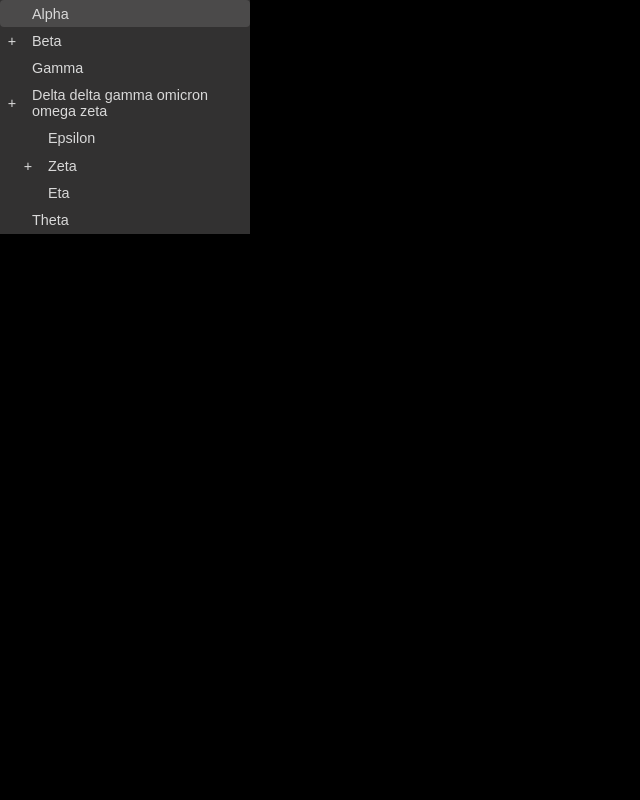
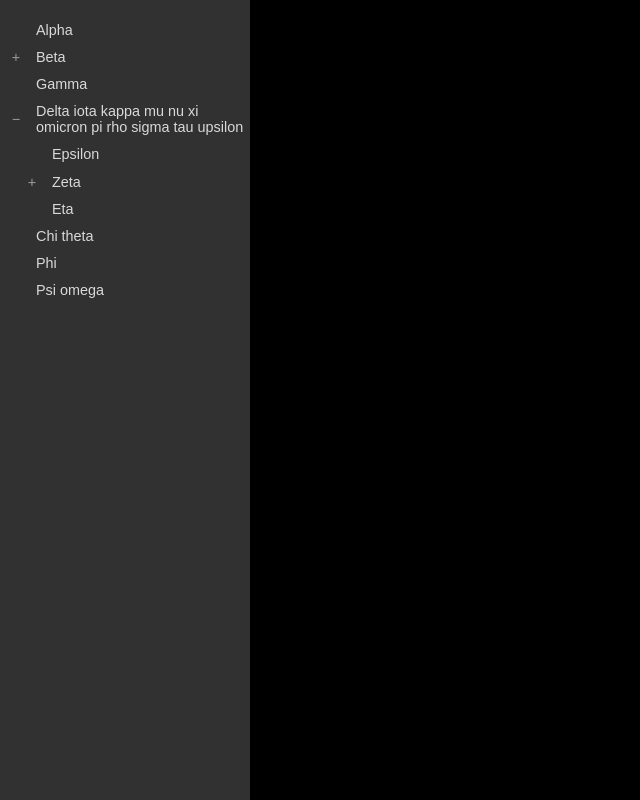
Before and after one commit to gozhev/web-nav-tree, a plain HTML site: page index.html in a window 1280 px wide. Shown: the whole page, without its empty margins (0-640 px from the left). Drawn offline with Linux system fonts and the light colour scheme.

Commit message:
add folding script

```diff
--- a/index.html
+++ b/index.html
@@ -4,28 +4,41 @@
 	<head>
 		<meta http-equiv="Content-Type" content="text/html; charset=utf-8"/>
 		<link rel="stylesheet" href="style.css"/>
-		<title></title>
+		<script src="script.js"></script>
+		<title>nav-tree</title>
 	</head>
 	<body>
 
 		<div class="sidebar">
 
-			<div class="tree">
+			<div class="nav-tree" id="nav-tree">
 				<ul>
 					<li><a href="#">Alpha</a></li>
 					<li><button>+</button><a href="#">Beta</a></li>
+					<li class="folded">
+						<ul>
+							<li><a href="#">The quick brown fox jumps over the lazy dog</a></li>
+						</ul>
+					</li>
 					<li><a href="#">Gamma</a></li>
 
-					<li><button>+</button><a href="#">Delta delta gamma omicron<br>omega zeta</a></li>
-					<li>
+					<li><button>−</button><a href="#">Delta iota kappa mu nu xi omicron pi rho sigma tau upsilon</a></li>
+					<li class="unfolded">
 						<ul>
 							<li><a href="#">Epsilon</a></li>
 							<li><button>+</button><a href="#">Zeta</a></li>
+							<li class="folded">
+								<ul>
+									<li><a href="#">Hello</a></li>
+								</ul>
+							</li>
 							<li><a href="#">Eta</a></li>
 						</ul>
 					</li>
 
-					<li><a href="#">Theta</a></li>
+					<li><a href="#">Chi theta</a></li>
+					<li><a href="#">Phi</a></li>
+					<li><a href="#">Psi omega</a></li>
 				</ul>
 			</div>
 
--- /dev/null
+++ b/script.js
@@ -0,0 +1,67 @@
+function navTreeButtonSetText(button, folded) {
+	if (folded) {
+		button.innerHTML = "+";
+	} else {
+		button.innerHTML = "−";
+	}
+}
+
+function navTreeInit(node) {
+	if (!node) {
+		console.error("nav-tree: null node");
+		return;
+	}
+	if (!node.classList.contains("nav-tree")) {
+		console.error("nav-tree: node is not a nav-tree");
+		return;
+	}
+	var buttons = node.getElementsByTagName("BUTTON");
+	for (let i = 0; i < buttons.length; ++i) {
+		let button = buttons[i];
+		let li = button.parentElement;
+		if (!li) {
+			console.error("nav-tree: button's parent is null");
+			continue;
+		}
+		if (li.tagName != "LI") {
+			console.error(
+				"nav-tree: button's parent is not a li: " + li.tagName);
+			continue;
+		}
+		let next_li = li.nextElementSibling;
+		if (!next_li) {
+			console.error("nav-tree: next element is null");
+			continue;
+		}
+		if (next_li.tagName != "LI") {
+			console.error(
+				"nav-tree: next element is not a li: " + next_li.tagName);
+			continue;
+		}
+		let folded = next_li.classList.contains("folded");
+		if (!folded && !next_li.classList.contains("unfolded")) {
+			console.error("nav-tree: next li is not foldable");
+			continue;
+		}
+		navTreeButtonSetText(button, folded);
+		let on_click = function(e) {
+			if (e.preventDefault) {
+				e.preventDefault()
+			} else {
+				e.returnValue = false;
+			}
+			next_li.classList.toggle("unfolded");
+			let folded = next_li.classList.toggle("folded");
+			navTreeButtonSetText(button, folded);
+		}
+		if (button.addEventListener) {
+			button.addEventListener("click", on_click);
+		} else {
+			button.attachEvent("onclick", on_click);
+		}
+	}
+}
+
+document.addEventListener("DOMContentLoaded", function() {
+	navTreeInit(document.getElementById("nav-tree"));
+});
--- a/style.css
+++ b/style.css
@@ -1,114 +1,117 @@
 body {
+	font-family: sans-serif;
+	background-color: black;
+	color: white;
 	padding: 0;
 	margin: 0;
 	border: 0;
-	background-color: black;
-	color: white;
-	font-family: sans-serif;
+}
+
+.nav-tree li.folded {
+	display: none;
+}
+.nav-tree li.unfolded {
 }
 
 .sidebar {
+	font-size: 0.9rem;
+	background-color: #323131;
 	width: 250px;
 	border: 1px solid darkorange;
 	border: 0;
-	background-color: #323131;
-	color: #d9d9d9;
-	font-size: 0.9rem;
+	position: absolute;
+	top: 0;
+	bottom: 0;
+	padding-top: 1rem;
 }
 
-.tree {
+.nav-tree a:after {
+	width: 250px;
+}
+.nav-tree a {
+	color: #d9d9d9;
+}
+.nav-tree button {
+	color: #989898;
+}
+.nav-tree a:hover {
+}
+.nav-tree button:hover {
+}
+.nav-tree a:hover:after, .nav-tree button:hover {
+	background-color: #4b4a4a;
+}
+.nav-tree a:active:after, .nav-tree button:active {
+	background: #606060;
+}
+
+.nav-tree {
 	overflow: hidden;
 }
 
-.tree a:after {
-	width: 250px;
-}
-
-.tree a:after, .tree button {
-	border-radius: 0.25rem;
-}
-.tree a:hover {
-	color: #d9d9d9;
-}
-.tree button:hover {
-	color: #d9d9d9;
-}
-.tree a:hover:after, .tree button:hover {
-	background-color: #4b4a4a;
-}
-.tree a:active:after, .tree button:active {
-	background: #707070;
-}
-
-.tree ul {
+.nav-tree ul {
+	list-style-type: none;
 	margin: 0;
 	padding: 0;
-	border: 0;
-	list-style-type: none;
 }
-
-.tree li {
+.nav-tree li {
 	position: relative;
 }
-
-.tree li:after {
-	content: "";
-	display: block;
-	clear: both;
-}
-
-.tree li ul {
+.nav-tree li ul {
 	margin-left: 1rem;
 }
 
-.tree button {
+.nav-tree button {
 	background: transparent;
-	color: inherit;
 	font-size: inherit;
 	font-family: inherit;
 	line-height: inherit;
-	border: 0;
 	padding: 0;
 	margin: 0;
+	border: 0;
+	width: 2rem;
+	height: 100%;
 	display: block;
-	width: 1.5rem;
-	height: 100%;
 	cursor: pointer;
 	position: absolute;
 	z-index: 1;
 	top: 0;
 	left: 0;
-	/*border: 1px dotted lightblue;*/
 }
 
-.tree a {
+.nav-tree a {
 	background: transparent;
-	color: inherit;
 	font-size: inherit;
 	line-height: inherit;
 	text-decoration: none;
+	margin: 0;
+	padding: 0.35rem;
+	padding-right: 0.25rem;
+	padding-left: 2.25rem;
+	border: 0;
 	display: block;
-	border: 0;
-	padding: 0.35rem 0;
-	padding-left: 2rem;
 	position: relative;
 	z-index: 0;
-	/*border: 1px dashed blue;*/
 }
-
-.tree a:after {
+.nav-tree a:after {
+	background-color: transparent;
 	content: "\00A0";
-	display: block;
 	border: 0;
 	height: 100%;
+	display: block;
 	position: absolute;
 	z-index: -1;
 	right: 0;
 	top: 0;
-	background-color: transparent;
+}
+.nav-tree button + a {
+	margin-left: 2rem;
+	padding-left: 0.25rem;
 }
 
-.tree button + a {
-	margin-left: 1.5rem;
-	padding-left: 0.5rem;
+.nav-tree a, .nav-tree button {
+	outline-offset: -2px;
 }
+.nav-tree a:after, .nav-tree button {
+	border-radius: 0.2rem;
+}
```
